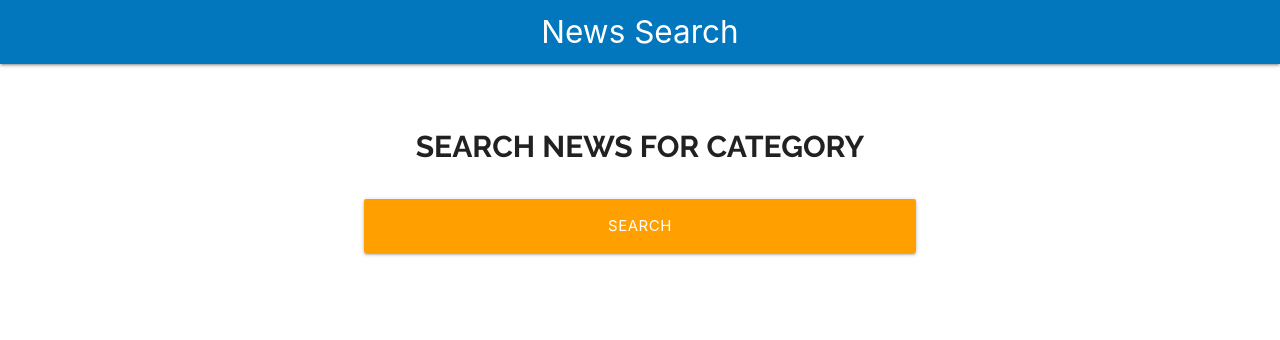
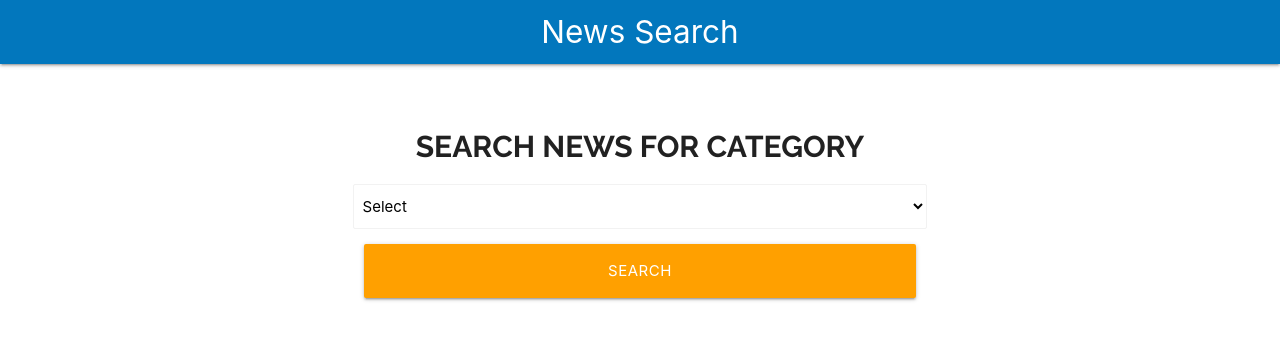
Before and after one commit to Francisco28/news_react, a React (Create React App) app: page / in a window 1280 px wide. Shown: the top 340 px of the page. Built offline with nearby package versions, Linux system fonts and the light colour scheme.

Commit message:
creating custom hook

```diff
--- a/src/components/Form.js
+++ b/src/components/Form.js
@@ -1,12 +1,20 @@
 import React from 'react';
 import styles from './Form.module.css';
+import useSelect from '../hooks/useSelect';
 
 const Form = () => {
+
+
+    //utility custom hook
+    const [ category, SelectNews ] = useSelect();
+
     return (
         <div className={`row ${styles.searcher}`}>
             <div className="col s12 m8 offset-m2">
                 <form>
                     <h2 className={styles.heading}>Search news for category</h2>
+
+                    <SelectNews />
 
                     <div className="input-field col s12">
                         <input
--- /dev/null
+++ b/src/hooks/useSelect.js
@@ -0,0 +1,22 @@
+import React, { useState } from 'react';
+
+const useSelect = (stateInitial, options) => {
+
+    //state of custom hook
+    const [ state, updateState ] = useState('');
+
+    //element name of interface
+    const SelectNews = () => (
+
+        <select
+            className="browser-default"
+        >
+            <option value="">Select</option>
+        </select>
+    )
+
+    return [ state, SelectNews ];
+
+}
+
+export default useSelect;
```
